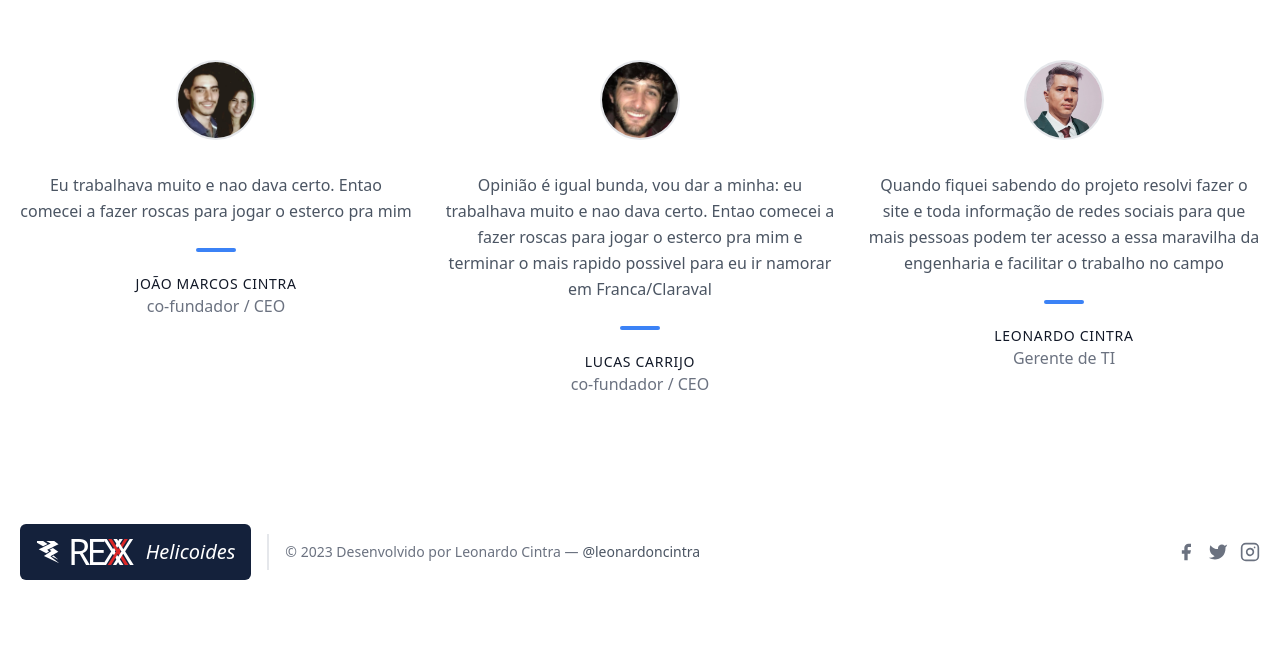
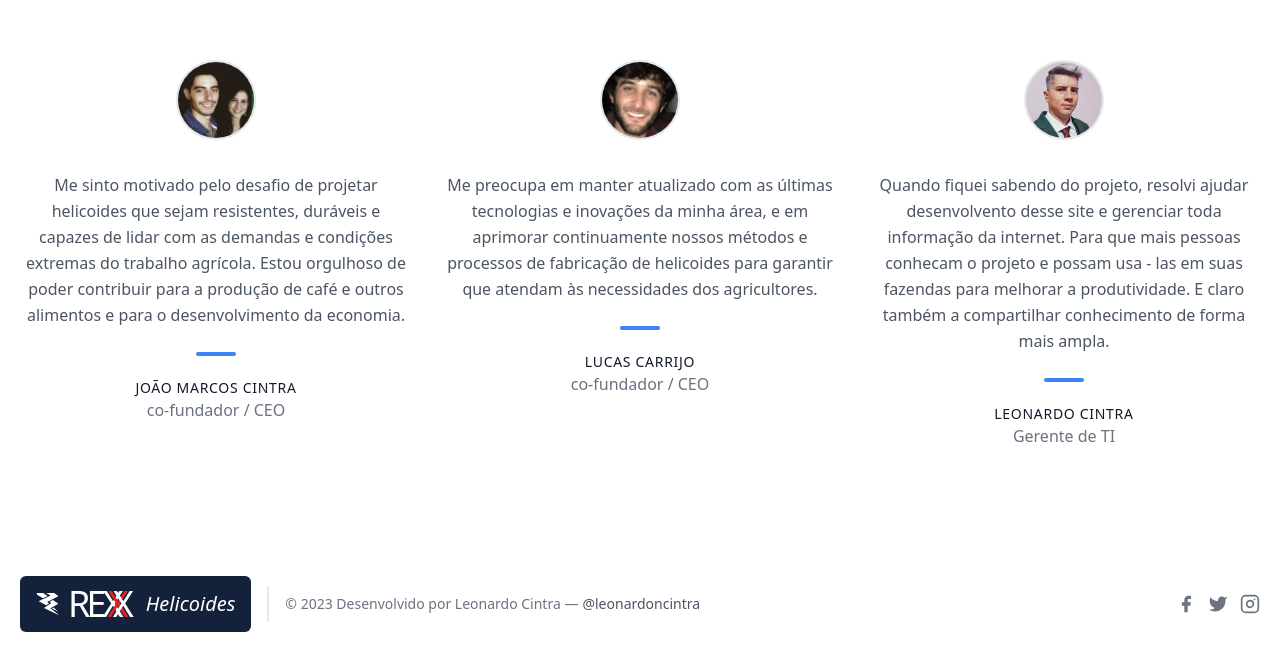
Before and after one commit to leonardocintra/rexhelicoides.com.br, a Next.js app: page / in a window 1280 px wide. Shown: the part 1994-2658 px from the top of the page. Before the commit the page ends 2606 px from the top, so only its background shows below. Built offline with nearby package versions, Linux system fonts and the light colour scheme.

Commit message:
feat: nova opiniao

```diff
--- a/src/components/home/Opinioes.tsx
+++ b/src/components/home/Opinioes.tsx
@@ -14,8 +14,11 @@ export default function Opinioes() {
                 src={FotosEquipe.fotoJoaoMarcos}
               />
               <p className="leading-relaxed">
-                Eu trabalhava muito e nao dava certo. Entao comecei a fazer
-                roscas para jogar o esterco pra mim
+                Me sinto motivado pelo desafio de projetar helicoides que sejam
+                resistentes, duráveis e capazes de lidar com as demandas e
+                condições extremas do trabalho agrícola. Estou orgulhoso de
+                poder contribuir para a produção de café e outros alimentos e
+                para o desenvolvimento da economia.
               </p>
               <span className="inline-block h-1 w-10 rounded bg-blue-500 mt-6 mb-4"></span>
               <h2 className="text-gray-900 font-medium title-font tracking-wider text-sm">
@@ -32,10 +35,10 @@ export default function Opinioes() {
                 src={FotosEquipe.fotoLuquinha}
               />
               <p className="leading-relaxed">
-                Opinião é igual bunda, vou dar a minha: eu trabalhava muito e
-                nao dava certo. Entao comecei a fazer roscas para jogar o
-                esterco pra mim e terminar o mais rapido possivel para eu ir
-                namorar em Franca/Claraval
+                Me preocupa em manter atualizado com as últimas tecnologias e
+                inovações da minha área, e em aprimorar continuamente nossos
+                métodos e processos de fabricação de helicoides para garantir
+                que atendam às necessidades dos agricultores.
               </p>
               <span className="inline-block h-1 w-10 rounded bg-blue-500 mt-6 mb-4"></span>
               <h2 className="text-gray-900 font-medium title-font tracking-wider text-sm">
@@ -52,10 +55,11 @@ export default function Opinioes() {
                 src={FotosEquipe.fotoLeonardo}
               />
               <p className="leading-relaxed">
-                Quando fiquei sabendo do projeto resolvi fazer o site e toda
-                informação de redes sociais para que mais pessoas podem ter
-                acesso a essa maravilha da engenharia e facilitar o trabalho no
-                campo
+                Quando fiquei sabendo do projeto, resolvi ajudar desenvolvento
+                desse site e gerenciar toda informação da internet. Para que
+                mais pessoas conhecam o projeto e possam usa - las em suas
+                fazendas para melhorar a produtividade. E claro também a
+                compartilhar conhecimento de forma mais ampla.
               </p>
               <span className="inline-block h-1 w-10 rounded bg-blue-500 mt-6 mb-4"></span>
               <h2 className="text-gray-900 font-medium title-font tracking-wider text-sm">
--- a/src/components/produto/produto.tsx
+++ b/src/components/produto/produto.tsx
@@ -1,5 +1,5 @@
 import Image from "next/image";
-import { useEffect, useState } from "react";
+import { useState } from "react";
 import imagemHelicoide1 from "../../../public/img/helicoides/vertical/helicoide-1.jpeg";
 import imagemHelicoide2 from "../../../public/img/helicoides/vertical/helicoide-2.jpeg";
 import imagemHelicoide3 from "../../../public/img/helicoides/vertical/helicoide-3.jpeg";
```
